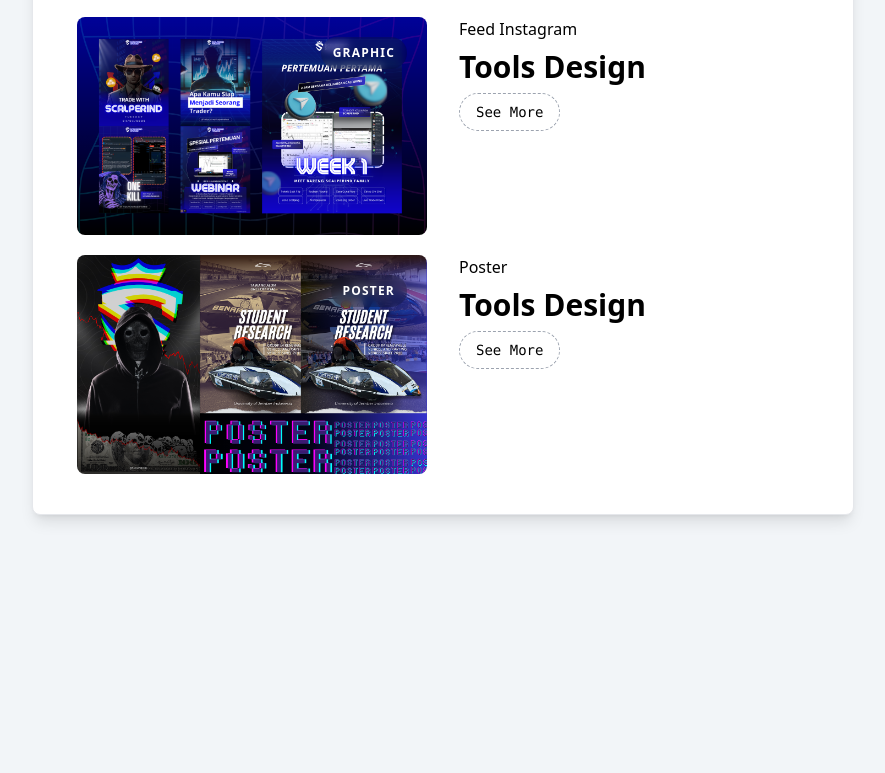
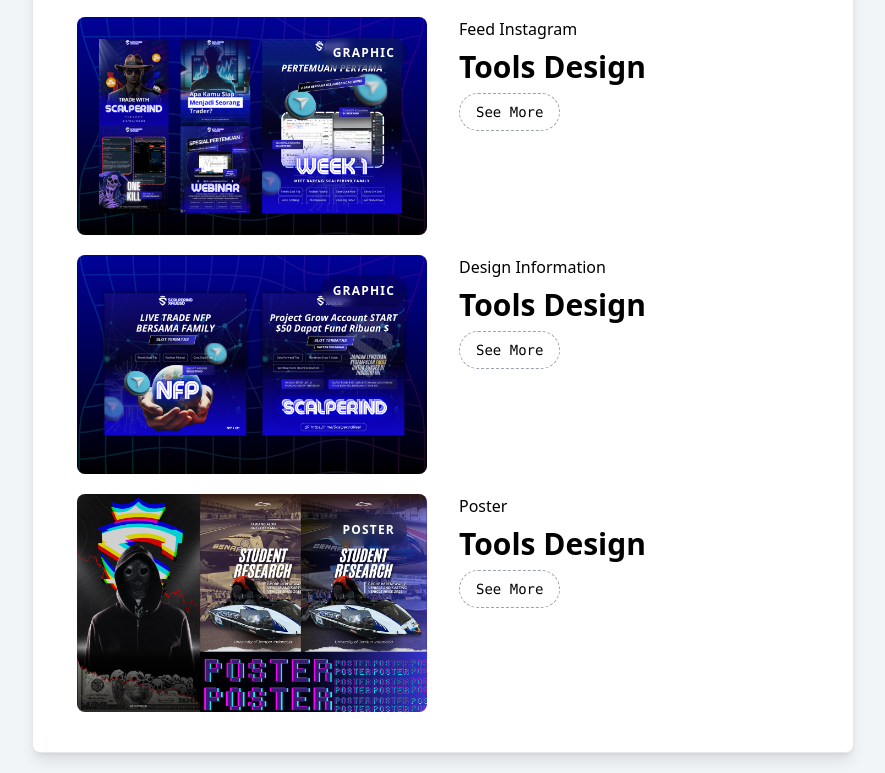
Before and after one commit to mdenimln/denimaulana, a website: page index.html in a window 1280 px wide. Shown: the part 3614-4387 px from the top of the page, without its empty margins (346-1231 px from the left). Before the commit the page ends 4149 px from the top, so only its background shows below. Drawn offline with nearby package versions, Linux system fonts and the light colour scheme.

Commit message:
add creative

```diff
--- a/index.html
+++ b/index.html
@@ -384,6 +384,21 @@
             <div class="grid xl:grid-cols-2 gap-5 xl:gap-8">
               <div class="rounded-lg overflow-hidden relative group">
                 <div class="w-full -z-10 group-hover:blur-sm group-hover:scale-110 transition-all ease-in-out duration-300">
+                  <img src="./assets/creative/desain informasi.png" alt="" class="-z-0 w-full">
+                </div>
+                <div class="absolute z-20 top-5 right-5 bg-[rgba(0,0,0,0.2)] px-3 py-2 rounded-full flex justify-center items-center backdrop-blur-sm" >
+                  <h2 class="text-white uppercase text-xs font-sans font-semibold tracking-widest">Graphic</h2>
+                </div>
+              </div>
+              <div class="flex flex-col items-start gap-2">
+                <p>Design Information</p>                <a href="" class="text-xl font-semibold md:text-2xl lg:text-3xl">Tools Design</a>
+
+                <a href="" class="flex items-center border border-dashed px-4 py-2 rounded-full border-gray-400 font-mono text-sm">See More</a>
+              </div>
+            </div>
+            <div class="grid xl:grid-cols-2 gap-5 xl:gap-8">
+              <div class="rounded-lg overflow-hidden relative group">
+                <div class="w-full -z-10 group-hover:blur-sm group-hover:scale-110 transition-all ease-in-out duration-300">
                   <img src="./assets/creative/creative_poster.png" alt="" class="-z-0 w-full">
                 </div>
                 <div class="absolute z-20 top-5 right-5 bg-[rgba(0,0,0,0.2)] px-3 py-2 rounded-full flex justify-center items-center backdrop-blur-sm" >
```
Also changed, not shown: assets/creative/desain informasi.png (added).
